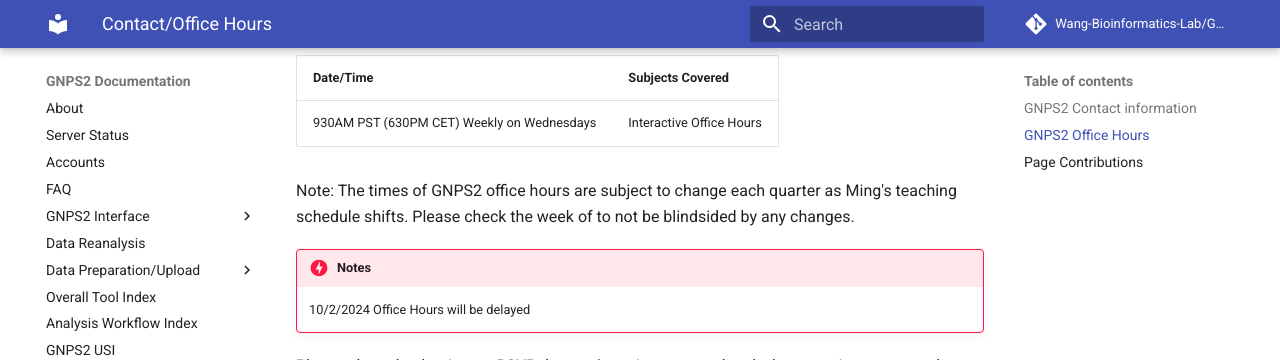
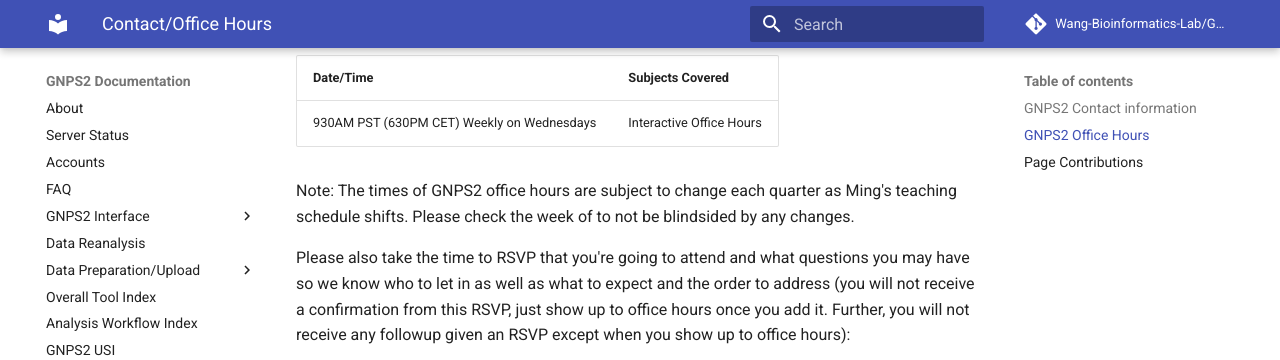
Before and after one commit to Wang-Bioinformatics-Lab/GNPS2_Documentation, an MkDocs documentation site: the page built from docs/contact.md, in a window 1280 px wide and 900 px high, scrolled down 654 px, cut to the strip 0-360 px from the top of the window. Built offline with MkDocs 1.6.1 and Material for MkDocs 9.7.7, drawn with Linux system fonts in a browser that asks for light colours; comment, search, counter and statistics services are not loaded.

Commit message:
Update contact.md

```diff
--- a/docs/contact.md
+++ b/docs/contact.md
@@ -20,9 +20,9 @@
 
 Note: The times of GNPS2 office hours are subject to change each quarter as Ming's teaching schedule shifts. Please check the week of to not be blindsided by any changes.
 
-!!! danger "Notes"
+<!--!!! danger "Notes"
     10/2/2024 Office Hours will be delayed
-
+-->
 
 
 Please also take the time to RSVP that you're going to attend and what questions you may have so we know who to let in as well as what to expect and the order to address (you will not receive a confirmation from this RSVP, just show up to office hours once you add it. Further, you will not receive any followup given an RSVP except when you show up to office hours):
```
